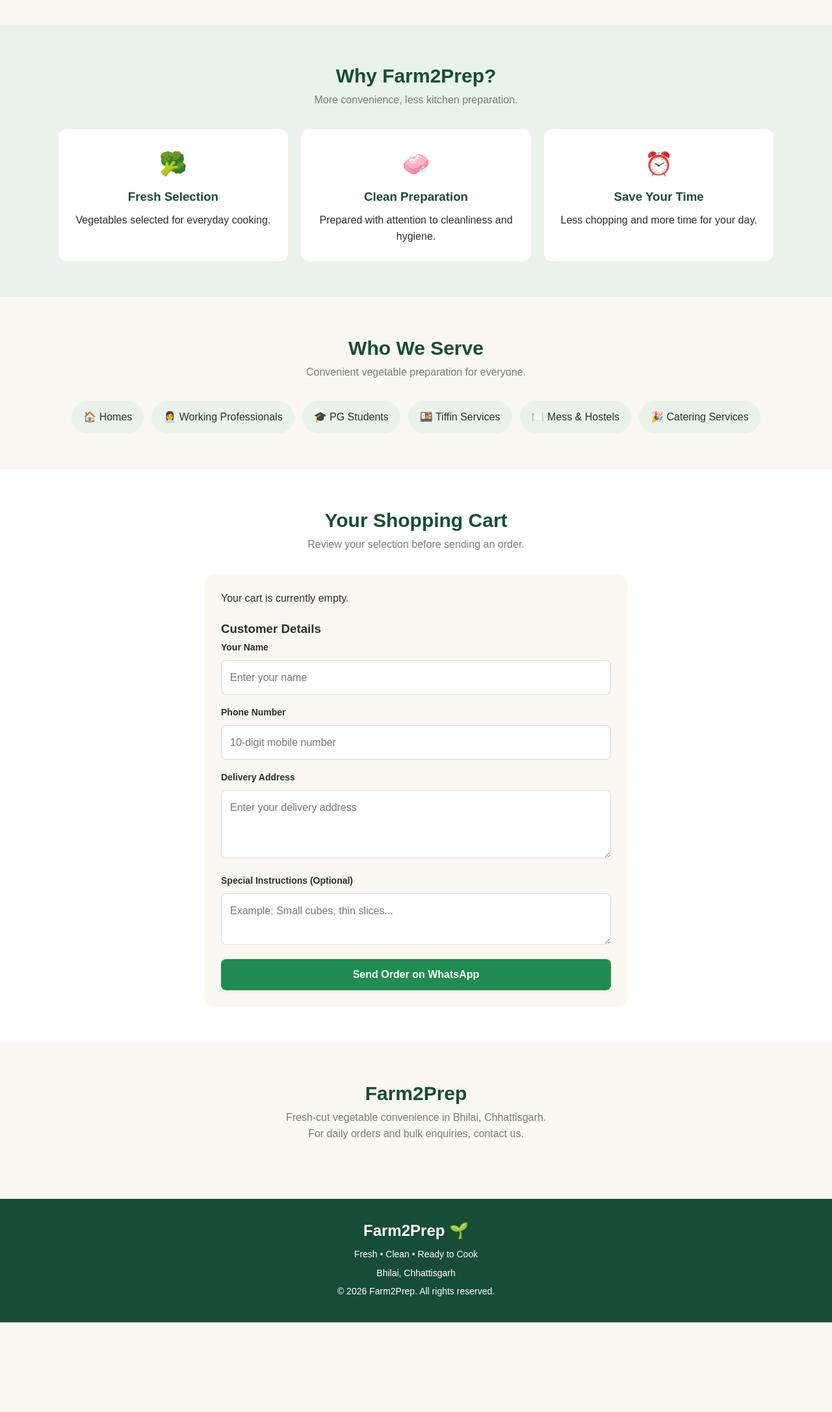
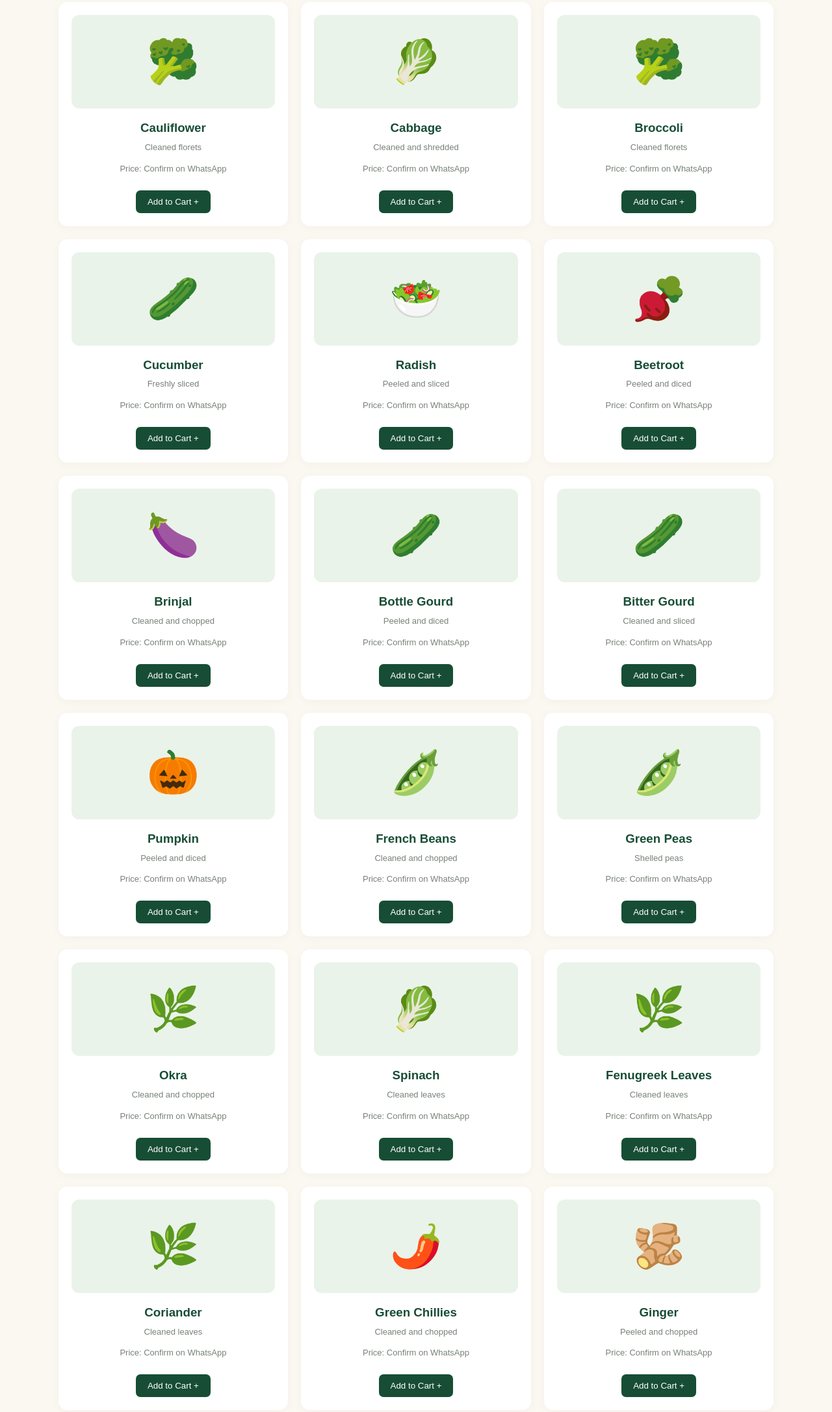
Before and after one commit to markammonika56-spec/farm2prep-website, a plain HTML site: page index.html in a window 1280 px wide. Shown: the part 1409-3582 px from the top of the page at 65% size. Before the commit the page ends 3444 px from the top, so only its background shows below. Drawn offline with Linux system fonts and the light colour scheme.

Commit message:
Update index.html

```diff
--- a/index.html
+++ b/index.html
@@ -475,13 +475,35 @@ footer p {
 </footer>
 
 <script>
+
 const products = [
   {id:1, name:"Onion", emoji:"🧅", desc:"Peeled and chopped"},
   {id:2, name:"Potato", emoji:"🥔", desc:"Peeled and diced"},
   {id:3, name:"Tomato", emoji:"🍅", desc:"Freshly chopped"},
   {id:4, name:"Carrot", emoji:"🥕", desc:"Peeled and sliced"},
   {id:5, name:"Capsicum", emoji:"🫑", desc:"Cleaned and chopped"},
-  {id:6, name:"Mixed Vegetables", emoji:"🥦", desc:"Seasonal vegetable mix"}
+  {id:6, name:"Mixed Vegetables", emoji:"🥦", desc:"Seasonal vegetable mix"},
+  {id:7, name:"Cauliflower", emoji:"🥦", desc:"Cleaned florets"},
+  {id:8, name:"Cabbage", emoji:"🥬", desc:"Cleaned and shredded"},
+  {id:9, name:"Broccoli", emoji:"🥦", desc:"Cleaned florets"},
+  {id:10, name:"Cucumber", emoji:"🥒", desc:"Freshly sliced"},
+  {id:11, name:"Radish", emoji:"🥗", desc:"Peeled and sliced"},
+  {id:12, name:"Beetroot", emoji:"🫜", desc:"Peeled and diced"},
+  {id:13, name:"Brinjal", emoji:"🍆", desc:"Cleaned and chopped"},
+  {id:14, name:"Bottle Gourd", emoji:"🥒", desc:"Peeled and diced"},
+  {id:15, name:"Bitter Gourd", emoji:"🥒", desc:"Cleaned and sliced"},
+  {id:16, name:"Pumpkin", emoji:"🎃", desc:"Peeled and diced"},
+  {id:17, name:"French Beans", emoji:"🫛", desc:"Cleaned and chopped"},
+  {id:18, name:"Green Peas", emoji:"🫛", desc:"Shelled peas"},
+  {id:19, name:"Okra", emoji:"🌿", desc:"Cleaned and chopped"},
+  {id:20, name:"Spinach", emoji:"🥬", desc:"Cleaned leaves"},
+  {id:21, name:"Fenugreek Leaves", emoji:"🌿", desc:"Cleaned leaves"},
+  {id:22, name:"Coriander", emoji:"🌿", desc:"Cleaned leaves"},
+  {id:23, name:"Green Chillies", emoji:"🌶️", desc:"Cleaned and chopped"},
+  {id:24, name:"Ginger", emoji:"🫚", desc:"Peeled and chopped"},
+  {id:25, name:"Garlic", emoji:"🧄", desc:"Peeled cloves"},
+  {id:26, name:"Lemon", emoji:"🍋", desc:"Fresh lemons"},
+  {id:27, name:"Spring Onion", emoji:"🌱", desc:"Cleaned and chopped"}
 ];
 
 let cart = [];
```
